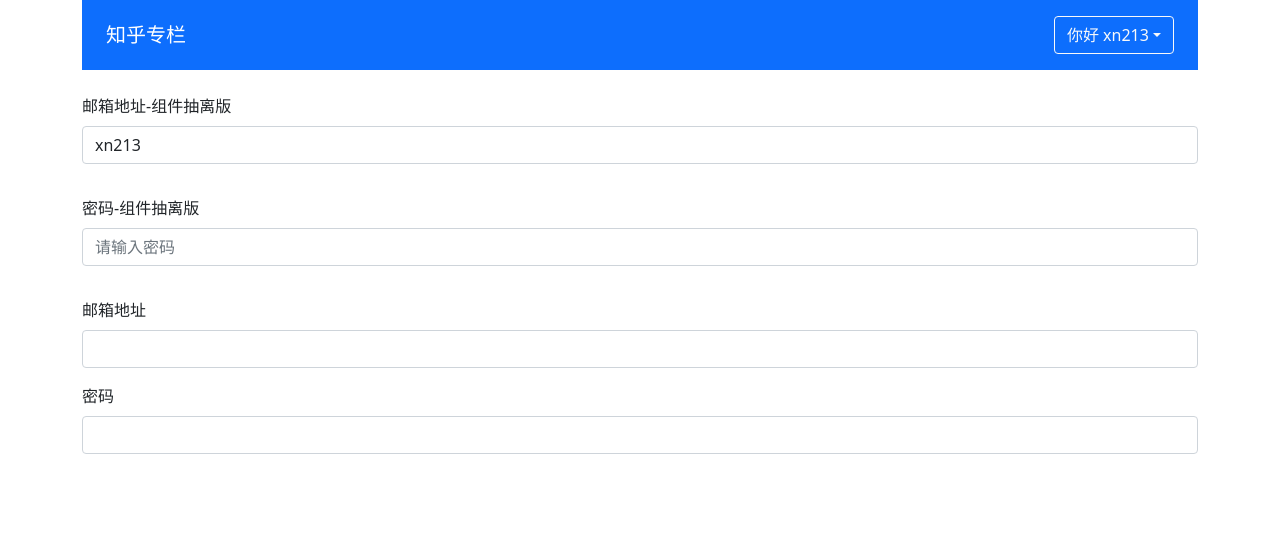
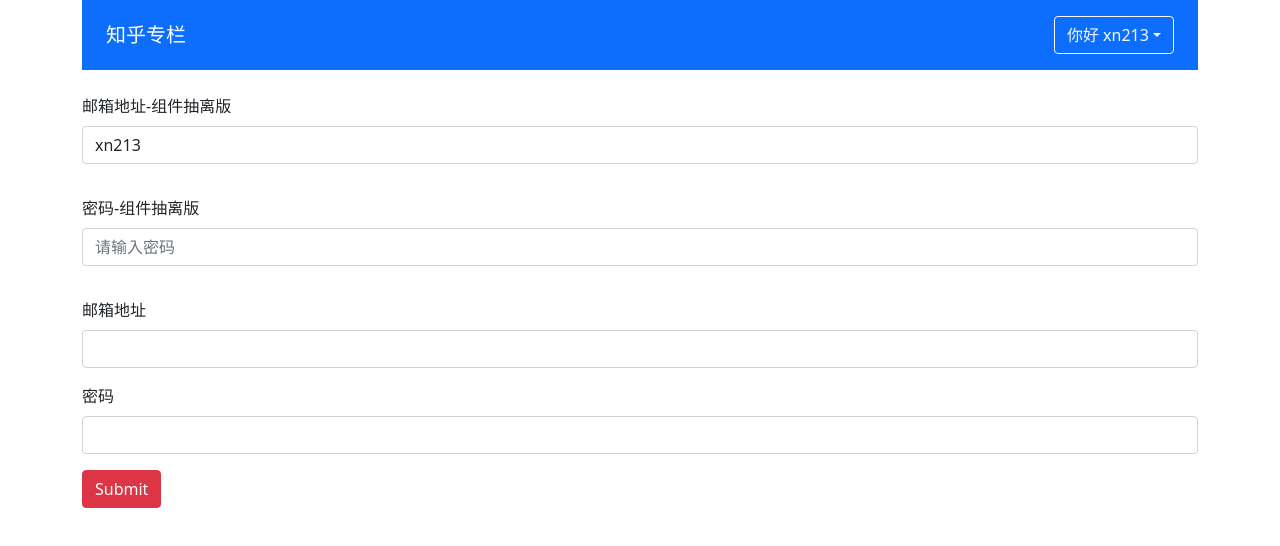
Before and after one commit to xn213/zhihui-vue3, a Vue app: page / in a window 1280 px wide. Shown: the top 546 px of the page. Built offline with nearby package versions, Linux system fonts and the light colour scheme.

Commit message:
feat(ValidateFrom): 插槽使用封装表单组件, 事件触发

```diff
--- a/src/App.vue
+++ b/src/App.vue
@@ -1,7 +1,7 @@
 <template>
   <div class="container">
     <global-header :user="currentUser"></global-header>
-    <form>
+    <validate-form @form-submit="onFormSubmit">
       <div class="mb-3">
         <label for="inputEmail" class="form-label">邮箱地址-组件抽离版</label>
         <validate-input :rules="emailRules"
@@ -28,7 +28,10 @@
         <label for="inputPassword" class="form-label">密码</label>
         <input type="password" class="form-control" id="inputPassword">
       </div>
-    </form>
+      <template #submit>
+        <span class="btn btn-danger">Submit</span>
+      </template>
+    </validate-form>
     <!-- <column-list :list="list"></column-list> -->
   </div>
 </template>
@@ -39,6 +42,7 @@
 // import ColumnList from './components/ColumnList.vue'
 import GlobalHeader, { UserProps } from './components/GlobalHeader.vue'
 import ValidateInput, { RulesProp } from './components/ValidateInput.vue'
+import ValidateForm from './components/ValidateForm.vue'
 import { testData } from './const/testData'
 import { EMAIL_REGEX } from './utils/regex'
 const currentUser: UserProps = {
@@ -52,7 +56,8 @@
   components: {
     // ColumnList,
     GlobalHeader,
-    ValidateInput
+    ValidateInput,
+    ValidateForm
   },
   setup () {
     const emailVal = ref('xn213')
@@ -77,13 +82,17 @@
         emailRef.error = false
       }
     }
+    const onFormSubmit = (result: boolean) => {
+      console.log('1234', result)
+    }
     return {
       list: testData,
       currentUser,
       emailRef,
       validateEmail,
       emailRules,
-      emailVal
+      emailVal,
+      onFormSubmit
     }
   }
 })
--- /dev/null
+++ b/src/components/ValidateForm.vue
@@ -0,0 +1,28 @@
+<template>
+  <div class="validate-form">
+    <form class="validate-form-container">
+      <slot name="default"></slot>
+      <div class="submit-area" @click.prevent="submitForm">
+        <slot name="submit">
+          <button type="submit" class="btn btn-primary">提交</button>
+        </slot>
+      </div>
+    </form>
+  </div>
+</template>
+
+<script lang="ts">
+import { defineComponent } from 'vue'
+export default defineComponent({
+  name: 'ValidateForm',
+  emits: ['form-submit'],
+  setup (props, context) {
+    const submitForm = () => {
+      context.emit('form-submit', 111)
+    }
+    return {
+      submitForm
+    }
+  }
+})
+</script>
```
